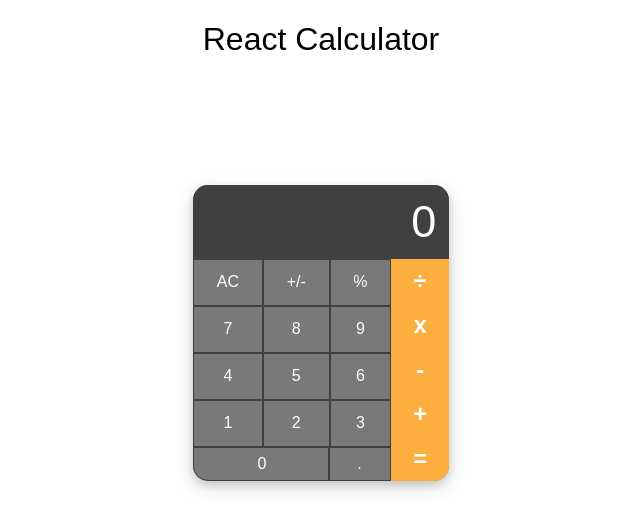
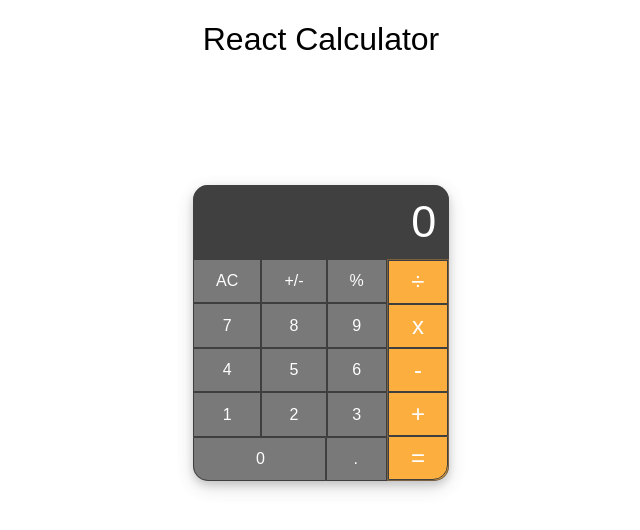
Before and after one commit to raseward14/react_calculator, a React (Create React App) app in the folder client/: page / in a window 1280 px wide. Shown: the top 530 px of the page, without its empty margins (319-959 px from the left). Built offline with nearby package versions, Linux system fonts and the light colour scheme; a web font is replaced by a local one.

Commit message:
calc UI is MVP ready! all buttons labeled correctly and about the right size color and border

```diff
--- a/client/src/components/Layout/index.js
+++ b/client/src/components/Layout/index.js
@@ -73,11 +73,21 @@ const Layout = () => {
                             </tr>
                         </th>
                         <th className='right'>
-                            <tr className='right-row bold'>÷</tr>
-                            <tr className='right-row bold'>x</tr>
-                            <tr className='right-row bold'>-</tr>
-                            <tr className='right-row bold'>+</tr>
-                            <tr className='right-row right-corner bold'>=</tr>
+                            <tr className='right-row bold'>
+                                <td>÷</td>
+                            </tr>
+                            <tr className='right-row bold'>
+                                <td>x</td>
+                            </tr>
+                            <tr className='right-row bold'>
+                                <td>-</td>
+                            </tr>
+                            <tr className='right-row bold'>
+                                <td>+</td>
+                            </tr>
+                            <tr className='right-row right-corner bold'>
+                                <td>=</td>
+                            </tr>
                         </th>
                     </tr>
                 </tbody>
--- a/client/src/components/Layout/style.css
+++ b/client/src/components/Layout/style.css
@@ -63,8 +63,7 @@ h1 {
 
 .top-row {
     display: flex;
-    flex-grow: 12;
-    /* width: 100%; */
+    flex-grow: 5;
 }
 .left-columns {
     display: flex;
@@ -84,7 +83,6 @@ h1 {
     margin: auto;
 }
 
-
 .right {
     background-color: rgb(251, 147, 0);
     flex-grow: 1;
@@ -92,17 +90,15 @@ h1 {
     display: flex;
     flex-direction: column;
     padding: 0px;
+    border: 1px solid rgba(6, 6, 6, 0.718);
 }
-
-/* th.right-row  {
-    border: 1px solid rgba(6, 6, 6, 0.718);
-} */
-
 .right-row {
-    flex-grow: 1;
     display: flex;
-    flex-direction: row;
     align-items: center;
+    border: 1px solid black;
+    height: 100%;
+}
+.right-row > * {
     margin: auto;
 }
 
```
